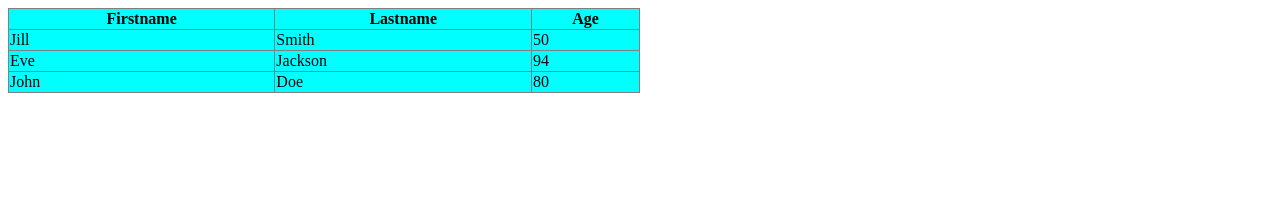
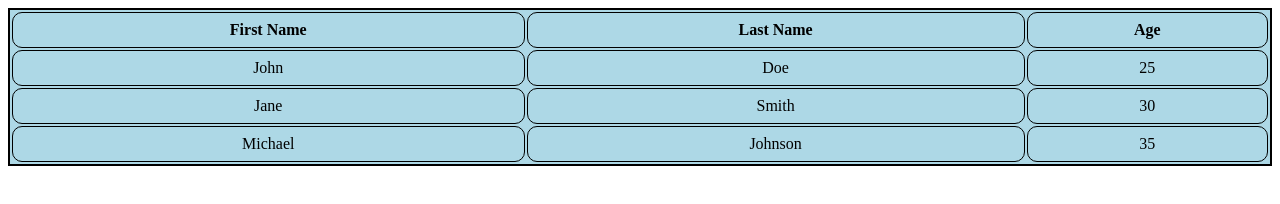
Before and after one commit to samarth1301/MERN-HTML-TASKS, a plain HTML site: page task2.html in a window 1280 px wide. Drawn offline with Linux system fonts and the light colour scheme.

Commit message:
changes in tasks

```diff
--- a/task2.html
+++ b/task2.html
@@ -1,28 +1,43 @@
 <!DOCTYPE html>
 <html>
+<head>
+  <style>
+    table {
+      background-color: lightblue;
+      width: 100%;
+      border: 2px solid black;
+    }
 
+    th, td {
+      padding: 8px;
+      text-align: center;
+      border: 1px solid black;
+      border-radius: 10px;
+    }
+
+  </style>
+</head>
 <body>
-
-    <table border="1" style="border-collapse: collapse; width: 50% ;background-color: cyan;">
+  <table>
     <tr>
-          <th>Firstname</th>
-          <th>Lastname</th>
+      <th>First Name</th>
+      <th>Last Name</th>
       <th>Age</th>
-        </tr>
-        <tr>
-          <td>Jill</td>
-          <td>Smith</td>
-          <td>50</td>
-        </tr>
-        <tr>
-          <td>Eve</td>
-          <td>Jackson</td>
-          <td>94</td>
     </tr>
     <tr>
       <td>John</td>
       <td>Doe</td>
-          <td>80</td>
+      <td>25</td>
+    </tr>
+    <tr>
+      <td>Jane</td>
+      <td>Smith</td>
+      <td>30</td>
+    </tr>
+    <tr>
+      <td>Michael</td>
+      <td>Johnson</td>
+      <td>35</td>
     </tr>
   </table>
 </body>
```
Also changed, not shown: index.html (+2 -1 lines), task1.html (+1 -1 lines). Lines whose indentation alone changed are shown as unchanged.
